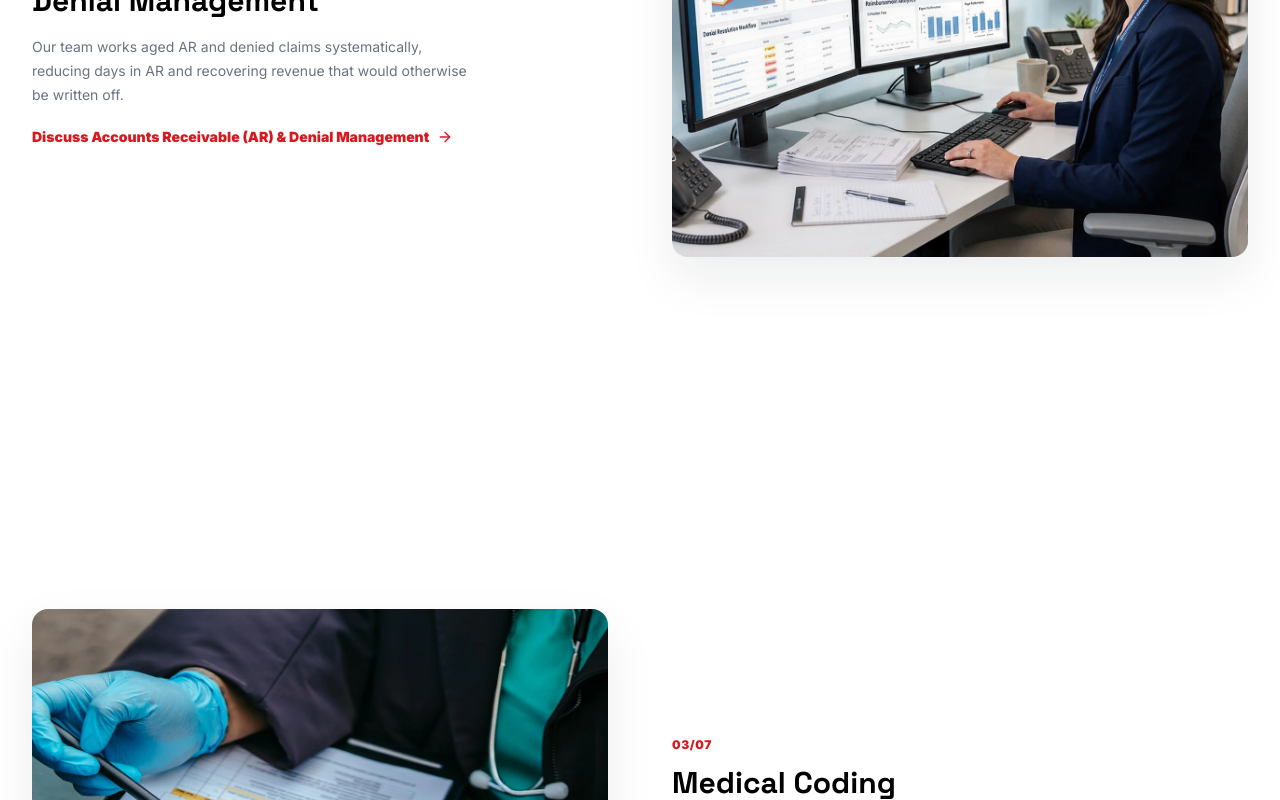
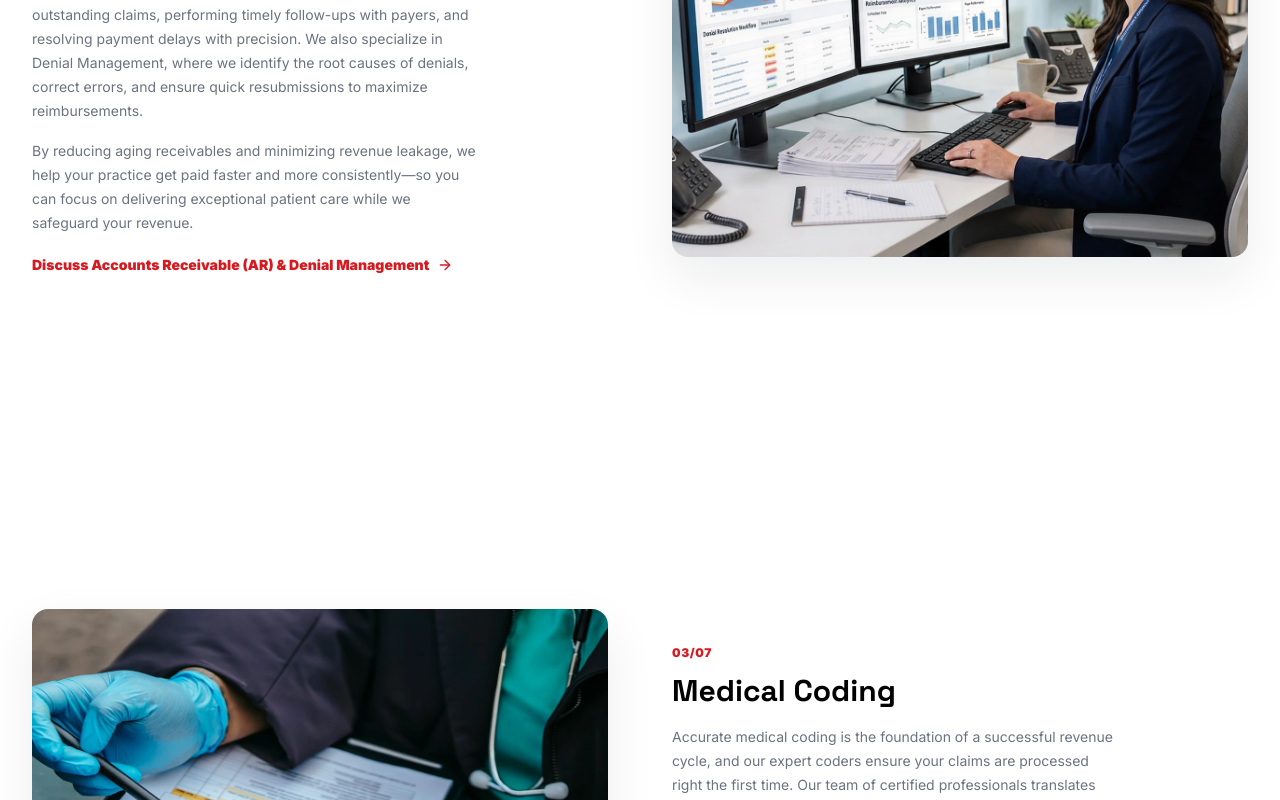
Before and after one commit to HarshalS123/MedyMatic, a React (Vite) app: page /services in a window 1280 px wide. Shown: the part 2460-3260 px from the top of the page. Built offline with nearby package versions, Linux system fonts and the light colour scheme; no server answers.

Commit message:
Refactor service descriptions to improve clarity and detail; split descriptions into two fields for enhanced readability.

```diff
--- a/src/pages/ServicesPage.tsx
+++ b/src/pages/ServicesPage.tsx
@@ -25,7 +25,8 @@ type ServiceItem = {
   id: string;
   index: string;
   title: string;
-  description: string;
+  description1: string;
+  description2?: string;
   image: string;
 };
 
@@ -34,56 +35,63 @@ const providerServices: ServiceItem[] = [
     id: "revenue-cycle-consultation",
     index: "01/07",
     title: "RCM Consultation",
-    description:
-      "We assess your existing revenue cycle workflows and identify gaps in claims processing, denial management, and collections, then build a tailored roadmap for improvement.",
+    description1:
+      "We offer a complimentary, no-obligation RCM consultation to help providers gain clarity on their current billing and revenue cycle processes. During this session, our experts assess existing workflows, identify revenue gaps, inefficiencies, and compliance risks, and provide actionable insights on how to optimize performance. ",
+    description2: "Our goal is to empower providers with a clear roadmap to improve cash flow, reduce losses, and streamline operations—completely free of cost, with no commitment required.",
     image: "/rcm-consultation.webp",
   },
   {
     id: "ar-denial-management",
     index: "02/07",
     title: "Accounts Receivable (AR) & Denial Management",
-    description:
-      "Our team works aged AR and denied claims systematically, reducing days in AR and recovering revenue that would otherwise be written off.",
+    description1:
+      "Accounts Receivable (AR) represents the revenue your practice is yet to collect for services already provided—and managing it effectively is key to maintaining a healthy cash flow. Our dedicated team takes complete ownership of your AR by proactively tracking outstanding claims, performing timely follow-ups with payers, and resolving payment delays with precision. We also specialize in Denial Management, where we identify the root causes of denials, correct errors, and ensure quick resubmissions to maximize reimbursements. ",
+    description2: "By reducing aging receivables and minimizing revenue leakage, we help your practice get paid faster and more consistently—so you can focus on delivering exceptional patient care while we safeguard your revenue.",
     image: "/ar-denial.webp",
   },
   {
     id: "medical-coding",
     index: "03/07",
     title: "Medical Coding",
-    description:
-      "Certified coders assign accurate CPT, ICD-10, and HCPCS codes across specialties, minimizing claim rejections and supporting compliant reimbursement.",
+    description1:
+      "Accurate medical coding is the foundation of a successful revenue cycle, and our expert coders ensure your claims are processed right the first time. Our team of certified professionals translates clinical documentation into precise, compliant codes aligned with the latest industry guidelines. ",
+    description2: "By minimizing errors and maintaining coding accuracy, we help reduce denials, speed up claim approvals, and maximize reimbursements. With our strong focus on quality and compliance, your practice can achieve smoother billing operations while avoiding costly delays and rework.",
     image: "/medical-coding.webp",
   },
   {
     id: "eligibility-verification",
     index: "04/07",
     title: "Eligibility & Benefits Verification",
-    description:
-      "We verify patient coverage and benefits ahead of visits, reducing front-end denials and giving your team accurate information before service is rendered.",
+    description1:
+      "Accurate eligibility and benefits verification is the first step toward a seamless revenue cycle. Our dedicated team ensures every patient's coverage is verified with precision before services are rendered, eliminating guesswork and reducing the risk of claim denials. Using a combination of industry expertise and efficient processes, we confirm coverage details, benefits, co-pays, deductibles, and authorization requirements tailored to your practice. ",
+    description2: "By ensuring complete and accurate information upfront, we help streamline your billing workflow, minimize errors, and maximize reimbursements—giving your team the confidence to focus on delivering exceptional patient care.",
     image: "/eligibility-and-benefits.webp",
   },
   {
     id: "payment-posting",
     index: "05/07",
     title: "Payment Posting",
-    description:
-      "Accurate, timely posting of payer and patient payments keeps your financial records reconciled and gives you a clear view of true outstanding balances.",
+    description1:
+      "Payment posting is a critical step in maintaining a clear and accurate picture of your practice’s financial health. Our Payment Posting services are designed to ensure every payment—whether from insurance providers, patients, or other sources is recorded with precision and timeliness. Our dedicated team carefully reconciles payments, identifies discrepancies, and updates accounts with complete accuracy, providing full transparency into your revenue flow. ",
+    description2: "By maintaining clean and up-to-date financial records, we help reduce errors, accelerate reporting, and support better decision-making—ensuring your revenue cycle runs smoothly and efficiently.",
     image: "/payment-posting.webp",
   },
   {
     id: "patient-scheduling",
     index: "06/07",
     title: "Patient Scheduling Services",
-    description:
-      "Our scheduling support reduces no-shows and gaps in your calendar, keeping patient flow steady and provider time fully utilized.",
+    description1:
+      "Our Patient Scheduling services are designed to create a seamless and professional experience for every caller. We handle inbound calls from patients, referral hospitals, insurance representatives, and other stakeholders with promptness, accuracy, and care. Our trained coordinators ensure appointments are scheduled efficiently while addressing inquiries with clarity and professionalism. ",
+    description2: "By prioritizing timely responses and high-quality interactions, we help enhance patient satisfaction, reduce missed appointments, and build a strong sense of trust in your organization. Acting as an extension of your front desk, we ensure every interaction reflects your commitment to excellent care and professionalism.",
     image: "/patient-scheduling-services.webp",
   },
   {
     id: "credentialing-services",
     index: "07/07",
     title: "Credentialing Services",
-    description:
-      "We manage payer enrollment and credentialing end to end, so providers can bill and get reimbursed without administrative delays.",
+    description1:
+      "Our Credentialing Services are designed to ensure your providers are fully enrolled, compliant, and ready to deliver care without delays. We support initial credentialing from start to finish, as well as seamlessly take over and complete applications that are already in progress. Our team manages the entire process with accuracy and efficiency, including ongoing maintenance of key provider profiles such as CAQH, PECOS, and Availity Provider Data.",
+    description2: "We ensure that all provider information remains up-to-date, validated, and aligned with payer requirements to avoid disruptions in billing and reimbursements. By handling complex credentialing workflows and continuous profile management, we help your practice stay compliant, reduce administrative burden, and accelerate revenue generation—allowing you to focus entirely on patient care.",
     image: "/credentialing-services.webp",
   },
 ];
@@ -93,24 +101,28 @@ const payerServices: ServiceItem[] = [
     id: "payer-call-center",
     index: "01/03",
     title: "Payer Call Center",
-    description:
-      "Dedicated call center support for provider and member questions, benefits guidance, and timely issue resolution.",
+    description1:
+      "Our Payer Call Centre service is designed to seamlessly manage high volumes of inbound calls from providers and members with efficiency and precision. We handle a wide range of inquiries, including eligibility verification, claim status updates, benefit clarifications, and issue resolution. Our trained representatives ensure clear communication, accurate information, and timely responses, enhancing the overall caller experience.",
+    description2: "By serving as a reliable extension of your operations, we help reduce internal workload, improve response times, and maintain consistent service quality across all payer interactions.",
     image: "/payer-call-center.webp",
   },
   {
     id: "rejection-management",
     index: "02/03",
     title: "Rejection Management",
-    description:
-      "Structured rejection workflows that improve claims accuracy, resolve processing issues, and reduce avoidable rework.",
+    description1:
+      "Our Rejection Management service is designed to support insurance payers in maintaining accuracy, compliance, and consistency in claims processing. We assist in reviewing and validating claims to ensure that rejections are issued correctly in accordance with payer policies and regulatory guidelines.",
+    description2:
+      "By implementing structured verification processes and thorough quality checks, we help minimize incorrect denials, reduce disputes, and improve overall adjudication efficiency. Our approach ensures that only appropriate rejections are communicated, strengthening provider trust while optimizing operational performance.",
     image: "/rejection-management.webp",
   },
   {
     id: "chat-support-services",
     index: "03/03",
     title: "Chat Support Services",
-    description:
-      "Responsive chat assistance for provider and member inquiries, helping payers deliver clear support in real time.",
+    description1:
+      "Our Chat Support Services are designed to provide real-time, efficient assistance to providers and members through seamless digital interactions. Our trained representatives handle live chat queries from provider executives, addressing concerns related to eligibility, claims status, benefits, and issue resolution directly within the chat platform.",
+    description2: "By delivering accurate and prompt responses, we help resolve issues instantly without the need for follow-up calls. This service enhances user experience, reduces call volumes, and ensures consistent, high-quality support while acting as a reliable extension of your customer service operations.",
     image: "/chat-support.webp",
   },
 ];
@@ -139,8 +151,13 @@ function ServiceSlide({ item, reverse }: { item: ServiceItem; reverse: boolean }
               {item.title}
             </h3>
             <p className="mt-4 max-w-md text-sm leading-6 text-brand-muted">
-              {item.description}
+              {item.description1}
             </p>
+            {item.description2 && (
+              <p className="mt-4 max-w-md text-sm leading-6 text-brand-muted">
+                {item.description2}
+              </p>
+            )}
             <Link
               to="/contact"
               className="mt-5 inline-flex items-center gap-2 text-sm font-black text-brand-red transition hover:gap-3"
@@ -191,8 +208,7 @@ function ServicesOverview() {
           <button
             type="button"
             onClick={() => setActiveTab("providers")}
-            className={`rounded-full px-6 py-2.5 text-sm font-bold transition ${
-              activeTab === "providers"
+            className={`rounded-full px-6 py-2.5 text-sm font-bold transition ${activeTab === "providers"
               ? "bg-brand-red text-white"
               : "bg-gray-100 text-brand-ink hover:bg-gray-200"
               }`}
@@ -202,8 +218,7 @@ function ServicesOverview() {
           <button
             type="button"
             onClick={() => setActiveTab("payers")}
-            className={`rounded-full px-6 py-2.5 text-sm font-bold transition ${
-              activeTab === "payers"
+            className={`rounded-full px-6 py-2.5 text-sm font-bold transition ${activeTab === "payers"
               ? "bg-brand-red text-white"
               : "bg-gray-100 text-brand-ink hover:bg-gray-200"
               }`}
```
Lines whose indentation alone changed are shown as unchanged.
